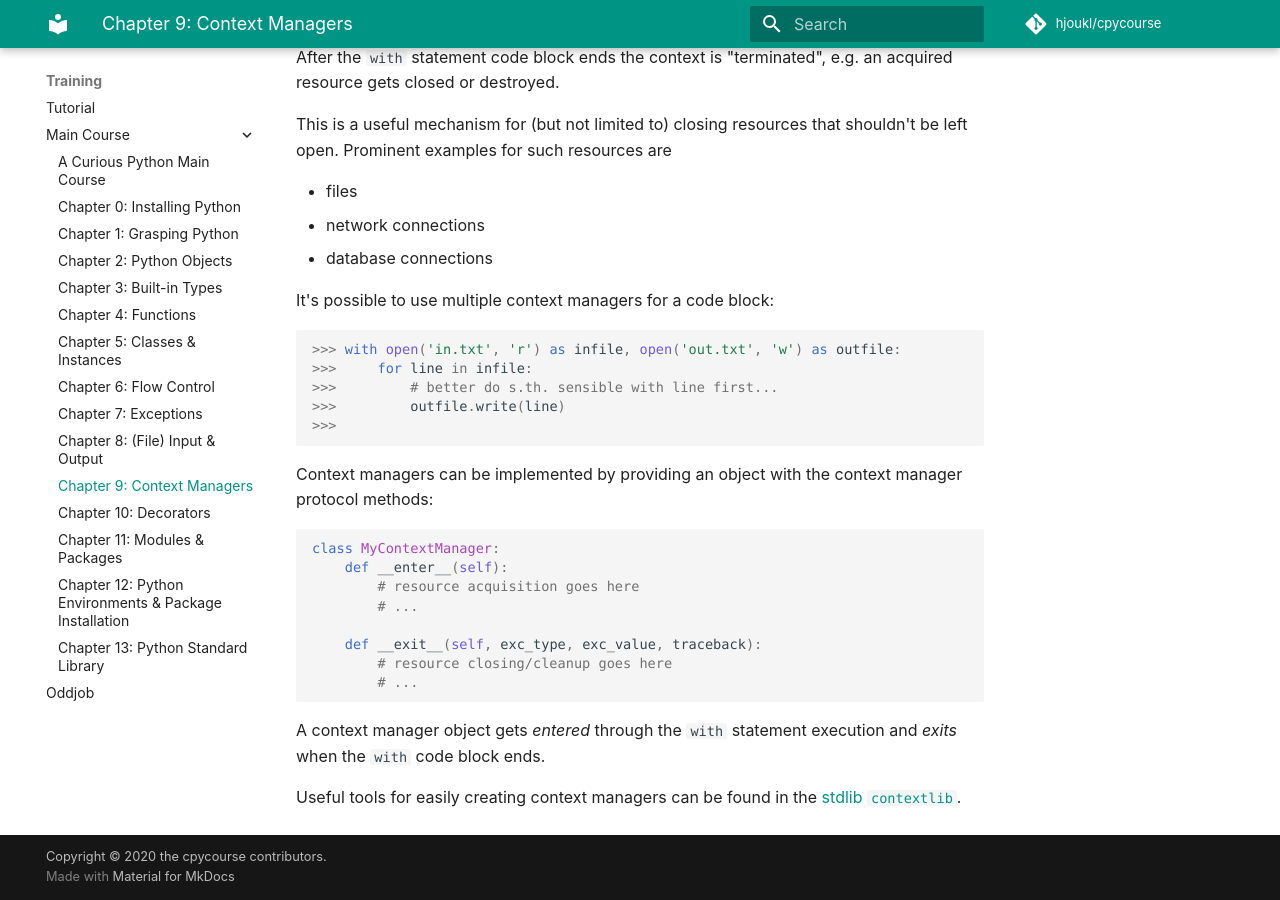
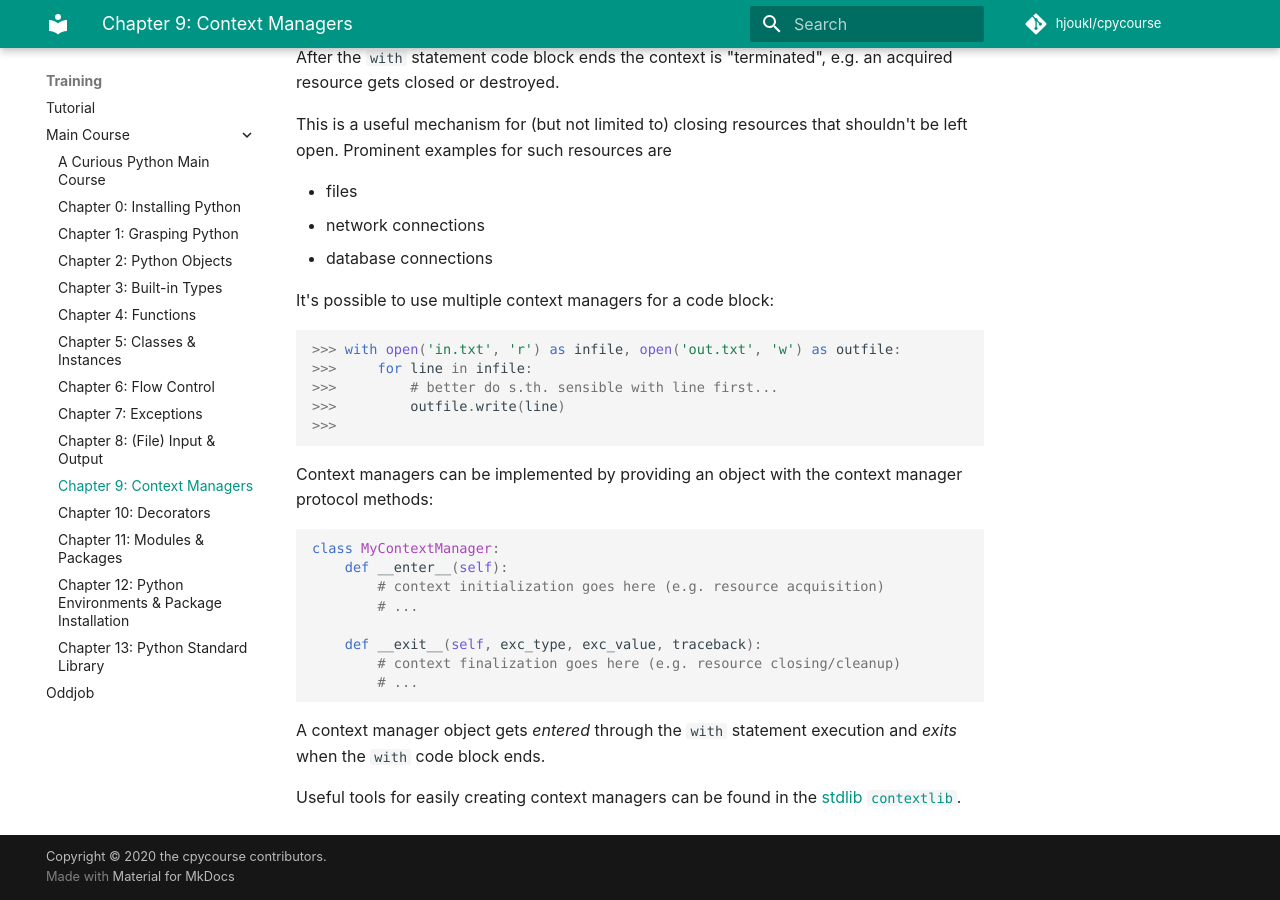
Before and after one commit to rkluger68/cpycourse, an MkDocs documentation site: the page built from docs/training/main-course/context-managers.md, in a window 1280 px wide and 900 px high, scrolled down 579 px. Built offline with MkDocs 1.6.1 and Material for MkDocs 9.7.7, drawn with Linux system fonts in a browser that asks for light colours; comment, search, counter and statistics services are not loaded.

Commit message:
Better wording in example

````diff
--- a/docs/training/main-course/context-managers.md
+++ b/docs/training/main-course/context-managers.md
@@ -47,11 +47,11 @@ manager protocol methods:
 ``` python
 class MyContextManager:
     def __enter__(self):
-        # resource acquisition goes here
+        # context initialization goes here (e.g. resource acquisition)
         # ...
 
     def __exit__(self, exc_type, exc_value, traceback):
-        # resource closing/cleanup goes here
+        # context finalization goes here (e.g. resource closing/cleanup)
         # ...
 
 ```
````
